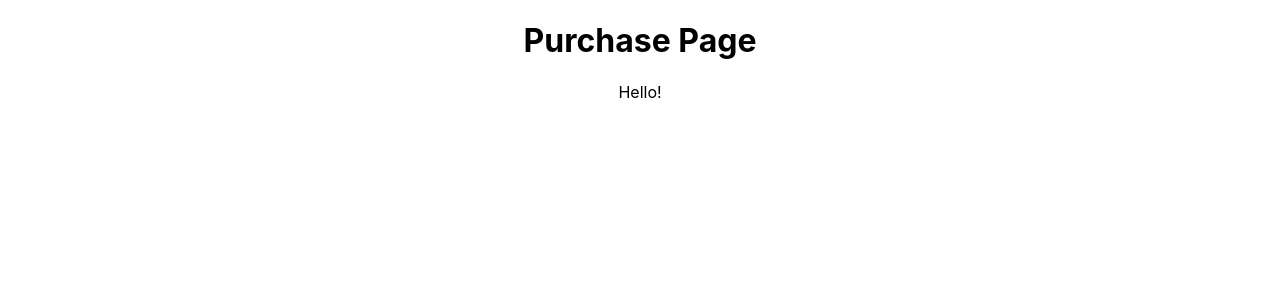
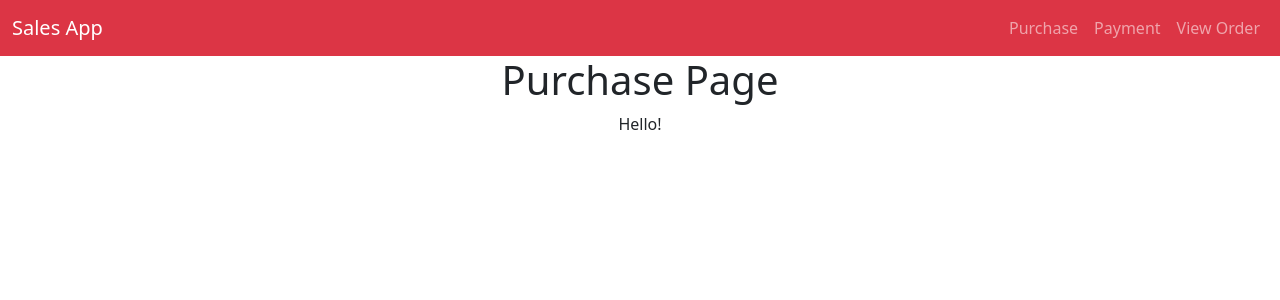
Before and after one commit to Jemin-Gandhi/CSE5234-Project, a React (Create React App) app in the folder website/: page /purchase in a window 1280 px wide. Shown: the top 300 px of the page. Built offline with nearby package versions, Linux system fonts and the light colour scheme.

Commit message:
add bootstrap and a navbar

```diff
--- a/package.json
+++ b/package.json
@@ -1,6 +1,7 @@
 {
   "dependencies": {
     "axios": "^1.12.2",
+    "bootstrap": "^5.3.8",
     "cors": "^2.8.5",
     "express": "^5.1.0",
     "react": "^19.2.0",
--- a/website/src/App.jsx
+++ b/website/src/App.jsx
@@ -6,11 +6,13 @@ import PaymentEntry from './components/paymentEntry.jsx';
 import ShippingEntry from './components/shippingEntry.jsx';
 import ViewOrder from './components/viewOrder.jsx';
 import ViewConfirmation from './components/viewConfirmation.jsx';
+import Navbar from './components/Navbar.jsx';
 
 export default function App() {
   return (
     <div className="App">
       <Router>
+        <Navbar />
         <main className="content">
           <Routes>
             <Route path='/purchase' element={<Purchase />} />
--- /dev/null
+++ b/website/src/components/Navbar.jsx
@@ -0,0 +1,36 @@
+import React from 'react';
+import { Link } from 'react-router-dom';
+
+export default function Navbar() {
+  return (
+    <nav className="navbar navbar-expand-lg navbar-dark bg-danger">
+      <div className="container-fluid">
+        <Link className="navbar-brand" to="/">Sales App</Link>
+        <button
+          className="navbar-toggler"
+          type="button"
+          data-bs-toggle="collapse"
+          data-bs-target="#navbarNav"
+          aria-controls="navbarNav"
+          aria-expanded="false"
+          aria-label="Toggle navigation"
+        >
+          <span className="navbar-toggler-icon"></span>
+        </button>
+        <div className="collapse navbar-collapse" id="navbarNav">
+          <ul className="navbar-nav ms-auto">
+            <li className="nav-item">
+              <Link className="nav-link" to="/purchase">Purchase</Link>
+            </li>
+            <li className="nav-item">
+              <Link className="nav-link" to="/purchase/paymentEntry">Payment</Link>
+            </li>
+            <li className="nav-item">
+              <Link className="nav-link" to="/purchase/viewOrder">View Order</Link>
+            </li>
+          </ul>
+        </div>
+      </div>
+    </nav>
+  );
+}
--- a/website/src/index.jsx
+++ b/website/src/index.jsx
@@ -3,6 +3,8 @@ import ReactDOM from 'react-dom/client';
 import './index.css';
 import App from './App.jsx';
 import reportWebVitals from './reportWebVitals';
+import 'bootstrap/dist/css/bootstrap.min.css';
+import 'bootstrap/dist/js/bootstrap.bundle.min.js';
 
 ReactDOM.createRoot(document.getElementById('root')).render(
   <React.StrictMode>
```
Also changed, not shown: 1 other file (tests, documents, lock files or other folders).
